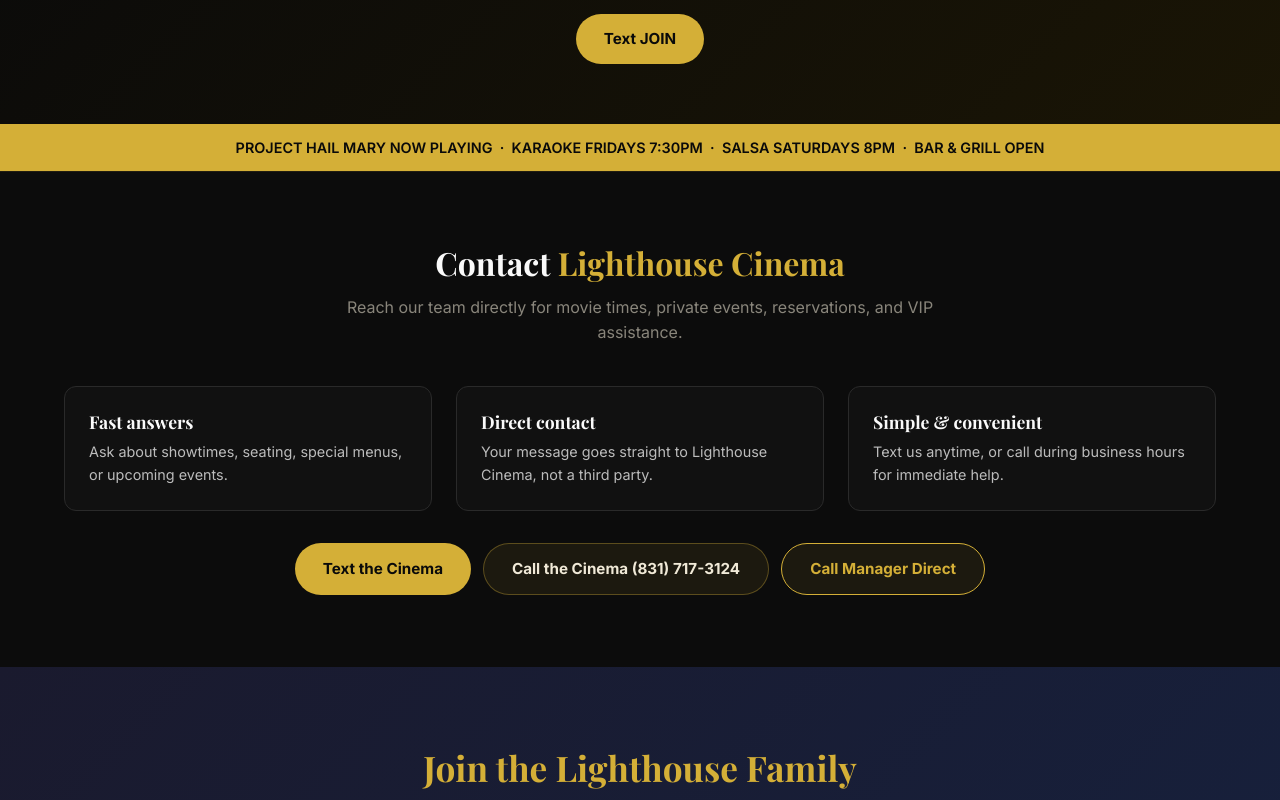
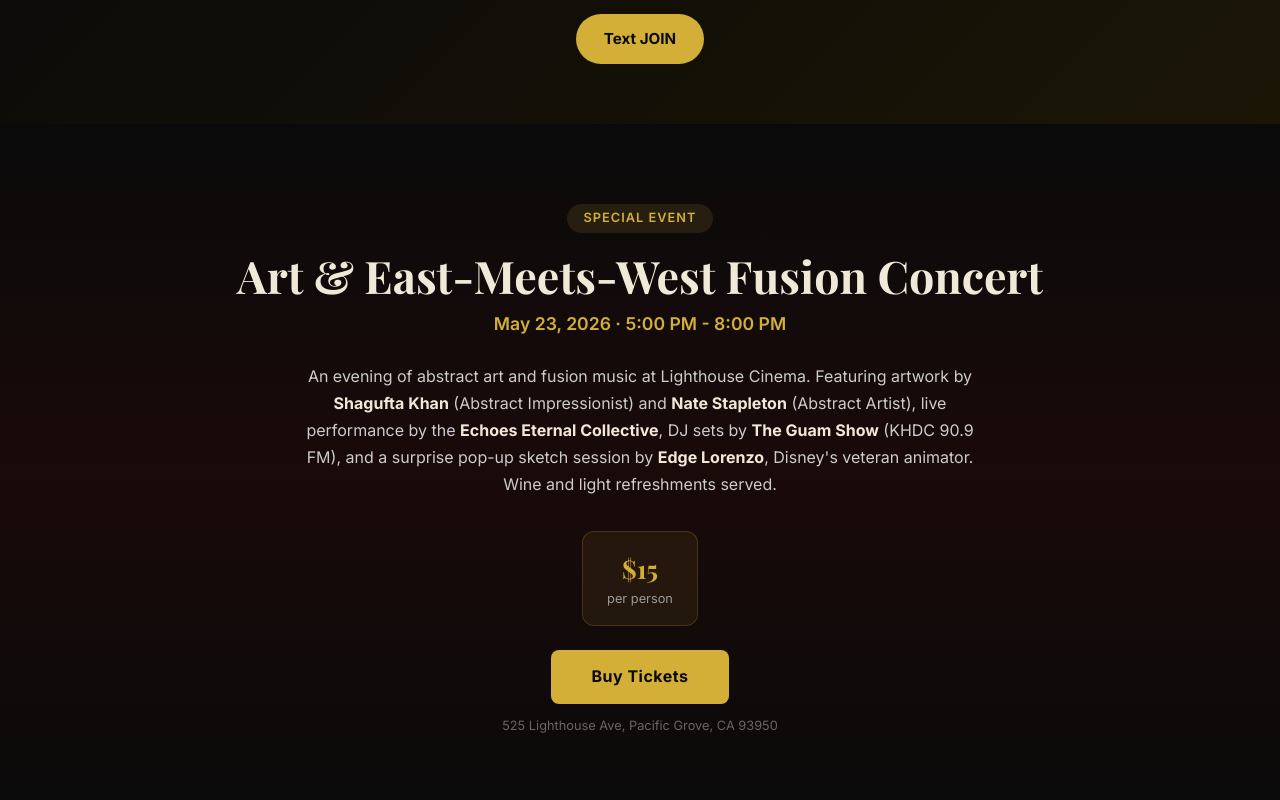
Before and after one commit to lighthousecinemapg-cyber/lighthouse-cinema, a Next.js app: page / in a window 1280 px wide. Shown: the part 9020-9820 px from the top of the page. Built offline with nearby package versions, Linux system fonts and the light colour scheme; no server answers.

Commit message:
Add Art & East-Meets-West Fusion Concert section
Added details for the Art & East-Meets-West Fusion Concert, including event description, date, pricing, and ticket purchase link.

```diff
--- a/app/page.js
+++ b/app/page.js
@@ -1,3 +1,4 @@
+
 
 'use client';
 // Rebuild trigger v2
@@ -826,6 +827,36 @@
         </div>
       </section>
 
+
+      {/* ART & EAST-MEETS-WEST FUSION CONCERT */}
+      <section id="art-fusion" style={{
+        padding: '80px 0',
+        background: 'linear-gradient(180deg, #0a0a0a 0%, #1a0a0a 50%, #0a0a0a 100%)',
+      }}>
+        <div style={{ maxWidth: 900, margin: '0 auto', padding: '0 24px', textAlign: 'center' }}>
+          <div style={{ display: 'inline-block', background: 'rgba(212,175,55,0.12)', padding: '4px 16px', borderRadius: 999, fontSize: '0.8rem', color: gold, fontWeight: 600, letterSpacing: 1, marginBottom: 16 }}>SPECIAL EVENT</div>
+          <h2 style={{ fontFamily: "'Playfair Display', serif", fontSize: 'clamp(1.8rem, 4vw, 2.8rem)', color: cream, marginBottom: 8 }}>Art & East-Meets-West Fusion Concert</h2>
+          <p style={{ color: gold, fontSize: '1.1rem', fontWeight: 600, marginBottom: 24 }}>May 23, 2026 · 5:00 PM - 8:00 PM</p>
+          <p style={{ color: '#ccc', fontSize: '1rem', lineHeight: 1.7, maxWidth: 700, margin: '0 auto 32px' }}>
+            An evening of abstract art and fusion music at Lighthouse Cinema. Featuring artwork by <strong style={{color: cream}}>Shagufta Khan</strong> (Abstract Impressionist) and <strong style={{color: cream}}>Nate Stapleton</strong> (Abstract Artist), live performance by the <strong style={{color: cream}}>Echoes Eternal Collective</strong>, DJ sets by <strong style={{color: cream}}>The Guam Show</strong> (KHDC 90.9 FM), and a surprise pop-up sketch session by <strong style={{color: cream}}>Edge Lorenzo</strong>, Disney's veteran animator. Wine and light refreshments served.
+          </p>
+          <div style={{ display: 'flex', gap: 16, justifyContent: 'center', flexWrap: 'wrap', marginBottom: 24 }}>
+            <div style={{ background: 'rgba(212,175,55,0.08)', border: '1px solid rgba(212,175,55,0.2)', borderRadius: 12, padding: '16px 24px' }}>
+              <div style={{ fontSize: '1.6rem', fontWeight: 700, color: gold, fontFamily: "'Playfair Display', serif" }}>$15</div>
+              <div style={{ fontSize: '0.8rem', color: '#999' }}>per person</div>
+            </div>
+          </div>
+          <a href="https://square.link/u/TREEYNkF" target="_blank" rel="noopener noreferrer" style={{
+            display: 'inline-block', background: gold, color: dark, padding: '14px 40px', borderRadius: 8,
+            fontWeight: 700, fontSize: '1rem', textDecoration: 'none', letterSpacing: 0.5,
+            transition: 'transform 0.2s, box-shadow 0.2s',
+          }}>
+            Buy Tickets
+          </a>
+          <p style={{ color: '#666', fontSize: '0.8rem', marginTop: 12 }}>525 Lighthouse Ave, Pacific Grove, CA 93950</p>
+        </div>
+      </section>
+
       {/*  9. MARQUEE  */}
       <section style={{ background: gold, color: dark, padding: '12px 0', overflow: 'hidden', fontWeight: 600, fontSize: '0.9rem' }}>
         <div style={{ whiteSpace: 'nowrap', textAlign: 'center' }}>
```
